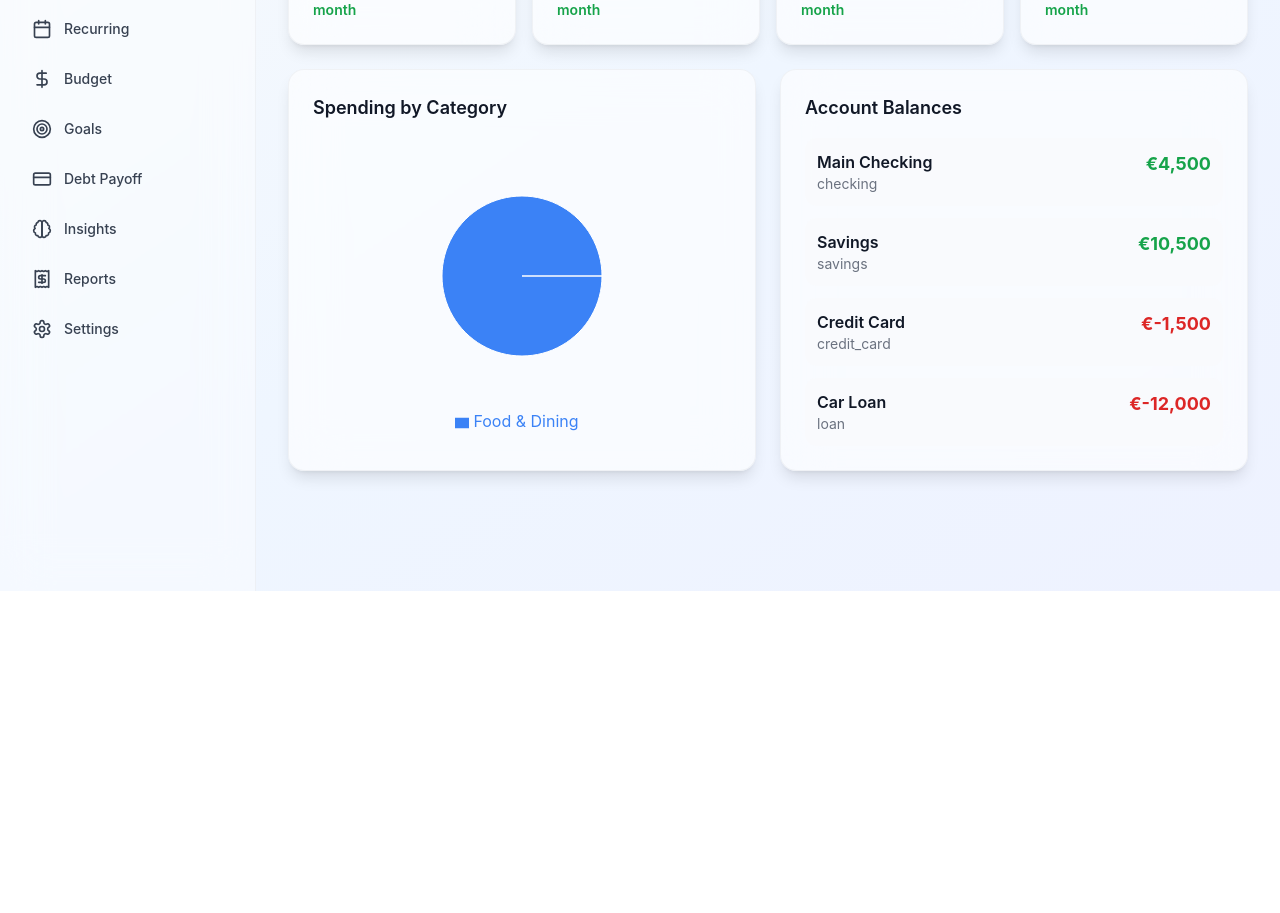
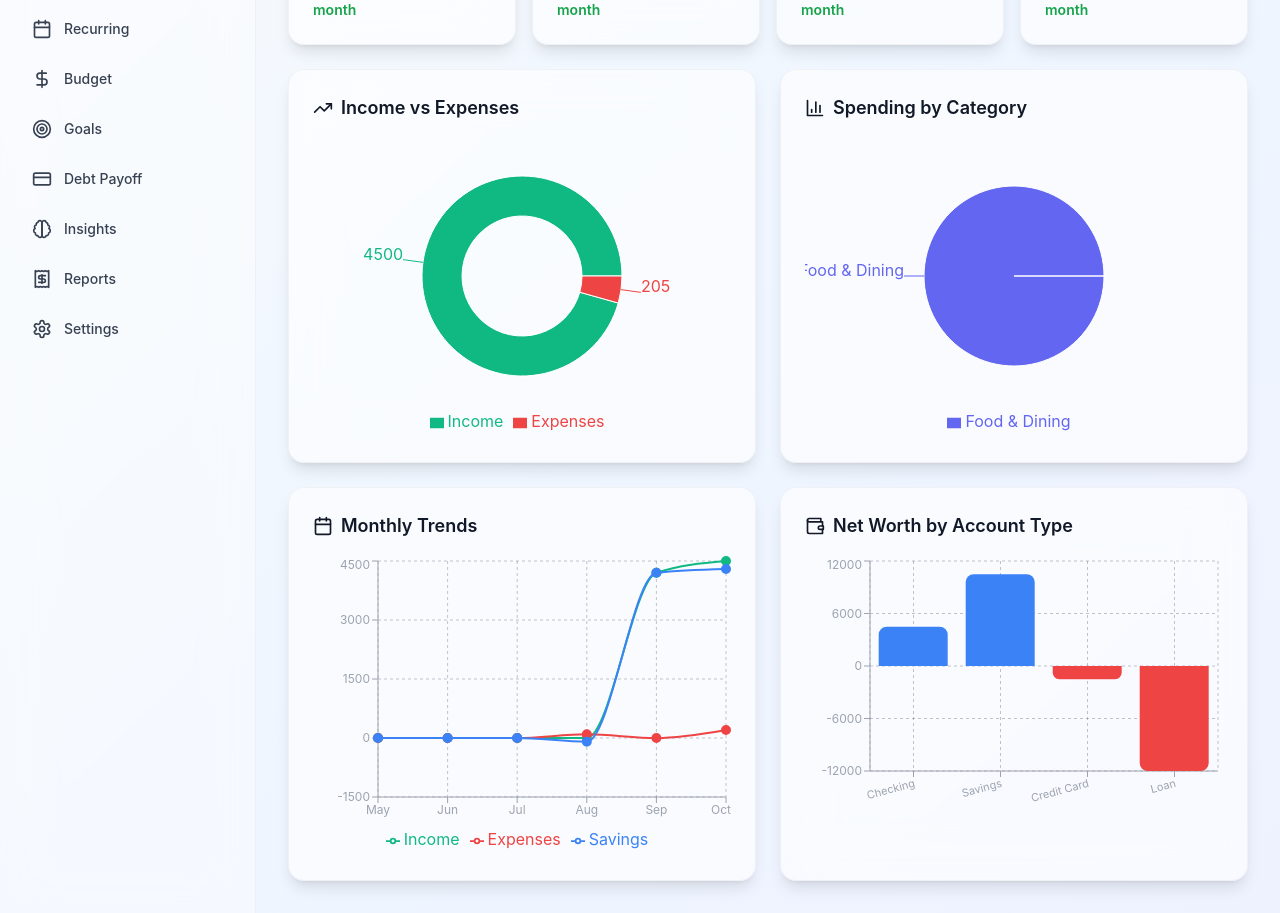
Before and after one commit to haque51/finance-tracker, a React (Create React App) app: page / in a window 1280 px wide. Shown: the part 274-1187 px from the top of the page. Before the commit the page ends 865 px from the top, so only its background shows below. Built offline with nearby package versions, Linux system fonts and the light colour scheme; the HTML template or start-up script is replaced by a standard one.

Commit message:
Update App.js
updating dashboard design

```diff
--- a/src/App.js
+++ b/src/App.js
@@ -176,11 +176,33 @@ function NavItem({ icon, label, view }) {
 function DashboardView() {
   const { state } = useApp();
   const currentMonth = '2025-10';
+  const lastMonth = '2025-09';
+
   const currentMonthTxns = state.transactions.filter(t => t.date.startsWith(currentMonth));
+  const lastMonthTxns = state.transactions.filter(t => t.date.startsWith(lastMonth));
+
   const monthlyIncome = currentMonthTxns.filter(t => t.type === 'income').reduce((sum, t) => sum + t.amount, 0);
+  const lastMonthIncome = lastMonthTxns.filter(t => t.type === 'income').reduce((sum, t) => sum + t.amount, 0);
+  const incomeChange = monthlyIncome - lastMonthIncome;
+  const incomeChangePercent = lastMonthIncome > 0 ? ((incomeChange / lastMonthIncome) * 100).toFixed(1) : 0;
+
   const monthlyExpenses = Math.abs(currentMonthTxns.filter(t => t.type === 'expense').reduce((sum, t) => sum + t.amount, 0));
+  const lastMonthExpenses = Math.abs(lastMonthTxns.filter(t => t.type === 'expense').reduce((sum, t) => sum + t.amount, 0));
+  const expenseChange = monthlyExpenses - lastMonthExpenses;
+  const expenseChangePercent = lastMonthExpenses > 0 ? ((expenseChange / lastMonthExpenses) * 100).toFixed(1) : 0;
+
   const netWorth = state.accounts.reduce((sum, acc) => sum + acc.currentBalance, 0);
+  const netWorthChange = 700;
+  const netWorthChangePercent = 2.3;
+
   const savingsRate = monthlyIncome > 0 ? ((monthlyIncome - monthlyExpenses) / monthlyIncome * 100).toFixed(1) : 0;
+  const lastSavingsRate = lastMonthIncome > 0 ? ((lastMonthIncome - lastMonthExpenses) / lastMonthIncome * 100).toFixed(1) : 0;
+  const savingsRateChange = (savingsRate - lastSavingsRate).toFixed(1);
+
+  const incomeExpenseData = [
+    { name: 'Income', value: monthlyIncome, fill: '#10B981' },
+    { name: 'Expenses', value: monthlyExpenses, fill: '#EF4444' }
+  ];
 
   const spendingByCategory = {};
   currentMonthTxns.filter(t => t.type === 'expense').forEach(t => {
@@ -188,56 +210,93 @@ function DashboardView() {
     const catName = cat ? cat.name : 'Uncategorized';
     spendingByCategory[catName] = (spendingByCategory[catName] || 0) + Math.abs(t.amount);
   });
-  const categoryData = Object.entries(spendingByCategory).map(([name, value]) => ({ name, value }));
-  const COLORS = ['#3B82F6', '#10B981', '#F59E0B', '#EF4444', '#8B5CF6'];
+  const categoryData = Object.entries(spendingByCategory).map(([name, value], index) => ({
+    name, value, fill: ['#6366F1', '#10B981', '#F59E0B', '#EF4444'][index % 4]
+  }));
+
+  const months = ['2025-05', '2025-06', '2025-07', '2025-08', '2025-09', '2025-10'];
+  const monthNames = ['May', 'Jun', 'Jul', 'Aug', 'Sep', 'Oct'];
+  const monthlyTrendsData = months.map((month, index) => {
+    const monthTxns = state.transactions.filter(t => t.date.startsWith(month));
+    const income = monthTxns.filter(t => t.type === 'income').reduce((sum, t) => sum + t.amount, 0);
+    const expenses = Math.abs(monthTxns.filter(t => t.type === 'expense').reduce((sum, t) => sum + t.amount, 0));
+    return { month: monthNames[index], Income: income, Expenses: expenses, Savings: income - expenses };
+  });
+
+  const accountTypeData = {};
+  state.accounts.forEach(acc => {
+    const typeName = acc.type.replace('_', ' ').split(' ').map(w => w.charAt(0).toUpperCase() + w.slice(1)).join(' ');
+    accountTypeData[typeName] = (accountTypeData[typeName] || 0) + acc.currentBalance;
+  });
+  const netWorthByTypeData = Object.entries(accountTypeData).map(([name, value]) => ({
+    name, value, fill: value >= 0 ? '#3B82F6' : '#EF4444'
+  }));
 
   return (
     <div className="space-y-6">
-      <h2 className="text-3xl font-bold bg-gradient-to-r from-gray-900 to-blue-900 dark:from-white dark:to-blue-100 bg-clip-text text-transparent">
-        Dashboard
-      </h2>
+      <div className="flex justify-between items-center">
+        <h2 className="text-3xl font-bold bg-gradient-to-r from-gray-900 to-blue-900 dark:from-white dark:to-blue-100 bg-clip-text text-transparent">Dashboard</h2>
+        <span className="text-sm font-medium text-gray-700 dark:text-gray-300 px-4 py-2 rounded-lg bg-gray-100/50 dark:bg-gray-800/50">October 2025</span>
+      </div>
       <div className="grid grid-cols-1 md:grid-cols-2 lg:grid-cols-4 gap-4">
-        <MetricCard title="Monthly Income" value={`€${monthlyIncome.toLocaleString()}`}
-          icon={<TrendingUp className="w-6 h-6 text-green-600" />} change="+7.1%" isPositive={true} />
-        <MetricCard title="Monthly Expenses" value={`€${monthlyExpenses.toLocaleString()}`}
-          icon={<TrendingDown className="w-6 h-6 text-red-600" />} change="-18.7%" isPositive={true} />
-        <MetricCard title="Net Worth" value={`€${netWorth.toLocaleString()}`}
-          icon={<Wallet className="w-6 h-6 text-blue-600" />} change="+2.3%" isPositive={true} />
-        <MetricCard title="Savings Rate" value={`${savingsRate}%`}
-          icon={<Target className="w-6 h-6 text-purple-600" />} change="+1.2% pts" isPositive={true} />
+        <MetricCard title="Monthly Income" value={`€${monthlyIncome.toLocaleString()}`} icon={<TrendingUp className="w-6 h-6 text-green-600" />} change="+7.1%" isPositive={true} />
+        <MetricCard title="Monthly Expenses" value={`€${monthlyExpenses.toLocaleString()}`} icon={<TrendingDown className="w-6 h-6 text-red-600" />} change="-18.7%" isPositive={true} />
+        <MetricCard title="Net Worth" value={`€${netWorth.toLocaleString()}`} icon={<Wallet className="w-6 h-6 text-blue-600" />} change="+2.3%" isPositive={true} />
+        <MetricCard title="Savings Rate" value={`${savingsRate}%`} icon={<Target className="w-6 h-6 text-purple-600" />} change="+1.2% pts" isPositive={true} />
       </div>
-
       <div className="grid grid-cols-1 lg:grid-cols-2 gap-6">
         <div className="backdrop-blur-xl bg-white/60 dark:bg-gray-800/60 p-6 rounded-2xl shadow-lg border border-gray-200/50 dark:border-gray-700/50">
-          <h3 className="text-lg font-semibold mb-4 text-gray-900 dark:text-white">Spending by Category</h3>
-          {categoryData.length > 0 ? (
+          <h3 className="text-lg font-semibold mb-4 text-gray-900 dark:text-white flex items-center gap-2"><TrendingUp className="w-5 h-5" />Income vs Expenses</h3>
           <ResponsiveContainer width="100%" height={300}>
             <PieChart>
-                <Pie data={categoryData} cx="50%" cy="50%" outerRadius={80} dataKey="value">
-                  {categoryData.map((entry, index) => <Cell key={`cell-${index}`} fill={COLORS[index % COLORS.length]} />)}
+              <Pie data={incomeExpenseData} cx="50%" cy="50%" outerRadius={100} innerRadius={60} dataKey="value" label>
+                {incomeExpenseData.map((entry, index) => <Cell key={`cell-${index}`} fill={entry.fill} />)}
               </Pie>
-                <Tooltip />
+              <Tooltip formatter={(value) => `€${value.toLocaleString()}`} />
               <Legend />
             </PieChart>
           </ResponsiveContainer>
-          ) : <p className="text-center text-gray-500 py-12">No data</p>}
         </div>
-
         <div className="backdrop-blur-xl bg-white/60 dark:bg-gray-800/60 p-6 rounded-2xl shadow-lg border border-gray-200/50 dark:border-gray-700/50">
-          <h3 className="text-lg font-semibold mb-4 text-gray-900 dark:text-white">Account Balances</h3>
-          <div className="space-y-3">
-            {state.accounts.map(account => (
-              <div key={account.id} className="flex justify-between p-3 bg-gray-50/50 dark:bg-gray-700/50 rounded-xl">
-                <div>
-                  <p className="font-semibold text-gray-900 dark:text-white">{account.name}</p>
-                  <p className="text-sm text-gray-500 dark:text-gray-400">{account.type}</p>
+          <h3 className="text-lg font-semibold mb-4 text-gray-900 dark:text-white flex items-center gap-2"><BarChart3 className="w-5 h-5" />Spending by Category</h3>
+          <ResponsiveContainer width="100%" height={300}>
+            <PieChart>
+              <Pie data={categoryData} cx="50%" cy="50%" outerRadius={90} dataKey="value" label={(entry) => entry.name}>
+                {categoryData.map((entry, index) => <Cell key={`cell-${index}`} fill={entry.fill} />)}
+              </Pie>
+              <Tooltip formatter={(value) => `€${value.toLocaleString()}`} />
+              <Legend />
+            </PieChart>
+          </ResponsiveContainer>
         </div>
-                <p className={`text-lg font-bold ${account.currentBalance >= 0 ? 'text-green-600' : 'text-red-600'}`}>
-                  €{account.currentBalance.toLocaleString()}
-                </p>
+        <div className="backdrop-blur-xl bg-white/60 dark:bg-gray-800/60 p-6 rounded-2xl shadow-lg border border-gray-200/50 dark:border-gray-700/50">
+          <h3 className="text-lg font-semibold mb-4 text-gray-900 dark:text-white flex items-center gap-2"><Calendar className="w-5 h-5" />Monthly Trends</h3>
+          <ResponsiveContainer width="100%" height={300}>
+            <LineChart data={monthlyTrendsData}>
+              <CartesianGrid strokeDasharray="3 3" stroke="#374151" opacity={0.3} />
+              <XAxis dataKey="month" stroke="#9CA3AF" style={{ fontSize: '12px' }} />
+              <YAxis stroke="#9CA3AF" style={{ fontSize: '12px' }} />
+              <Tooltip formatter={(value) => `€${value.toLocaleString()}`} />
+              <Legend />
+              <Line type="monotone" dataKey="Income" stroke="#10B981" strokeWidth={2} dot={{ fill: '#10B981', r: 4 }} />
+              <Line type="monotone" dataKey="Expenses" stroke="#EF4444" strokeWidth={2} dot={{ fill: '#EF4444', r: 4 }} />
+              <Line type="monotone" dataKey="Savings" stroke="#3B82F6" strokeWidth={2} dot={{ fill: '#3B82F6', r: 4 }} />
+            </LineChart>
+          </ResponsiveContainer>
         </div>
-            ))}
-          </div>
+        <div className="backdrop-blur-xl bg-white/60 dark:bg-gray-800/60 p-6 rounded-2xl shadow-lg border border-gray-200/50 dark:border-gray-700/50">
+          <h3 className="text-lg font-semibold mb-4 text-gray-900 dark:text-white flex items-center gap-2"><Wallet className="w-5 h-5" />Net Worth by Account Type</h3>
+          <ResponsiveContainer width="100%" height={300}>
+            <BarChart data={netWorthByTypeData}>
+              <CartesianGrid strokeDasharray="3 3" stroke="#374151" opacity={0.3} />
+              <XAxis dataKey="name" stroke="#9CA3AF" style={{ fontSize: '11px' }} angle={-15} textAnchor="end" height={80} />
+              <YAxis stroke="#9CA3AF" style={{ fontSize: '12px' }} />
+              <Tooltip formatter={(value) => `€${value.toLocaleString()}`} />
+              <Bar dataKey="value" radius={[8, 8, 0, 0]}>
+                {netWorthByTypeData.map((entry, index) => <Cell key={`cell-${index}`} fill={entry.fill} />)}
+              </Bar>
+            </BarChart>
+          </ResponsiveContainer>
         </div>
       </div>
     </div>
```
Lines whose indentation alone changed are shown as unchanged.
